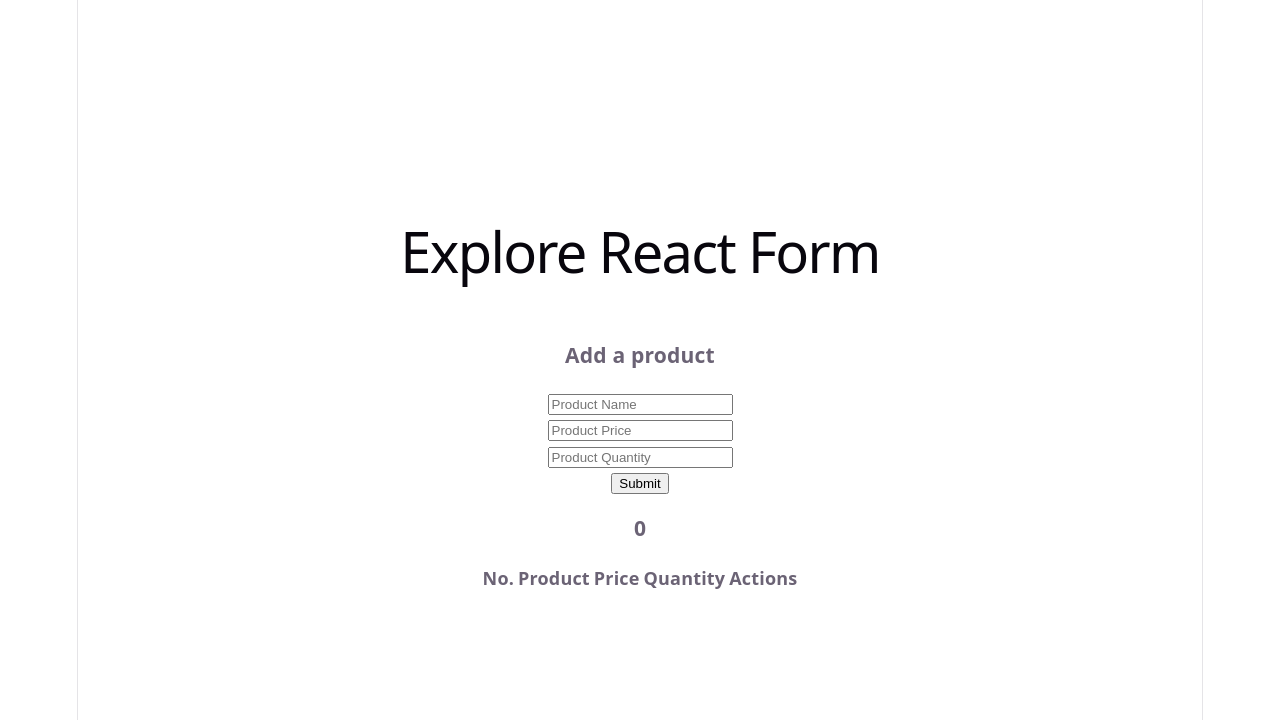
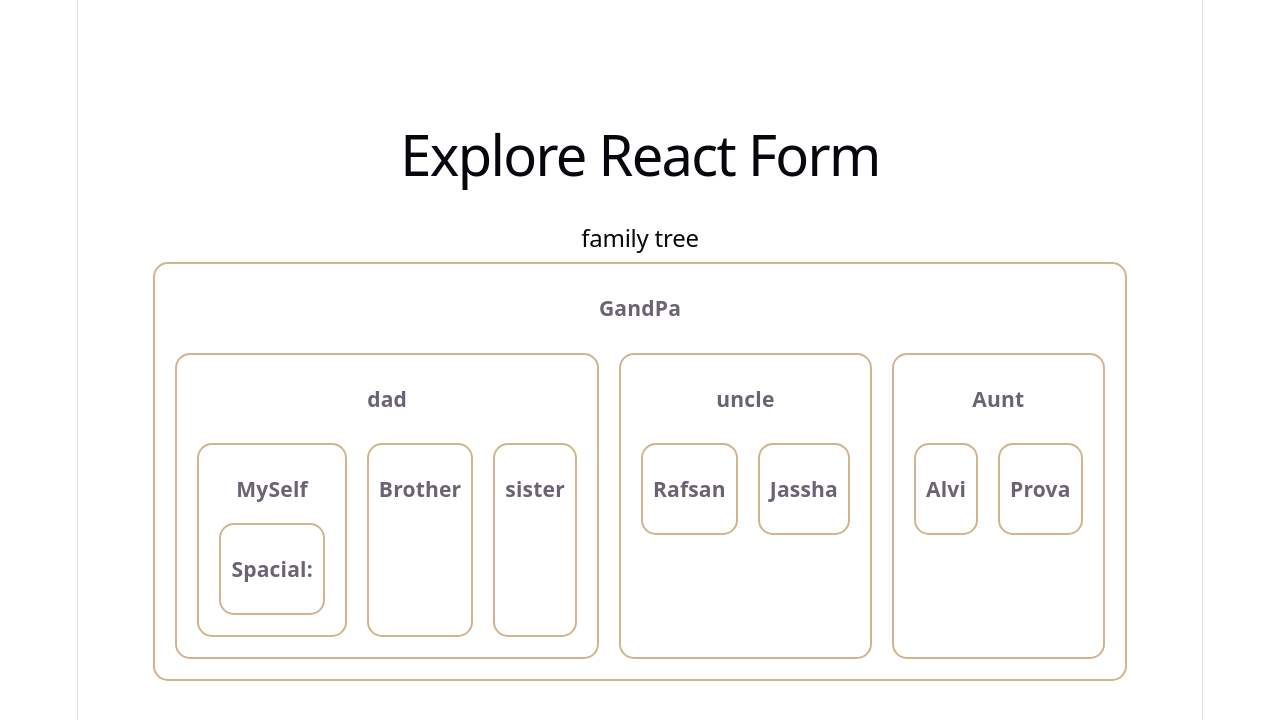
Before and after one commit to 5hoaib21/Context-API-Custom-hooks-MLST-7-MDL-37, a React (Vite) app: page / in a window 1280 px wide. Shown: the top 720 px of the page. Built offline with nearby package versions, Linux system fonts and the light colour scheme.

Commit message:
Create a Family Component Tree structure

```diff
--- a/src/App.jsx
+++ b/src/App.jsx
@@ -1,6 +1,7 @@
 
 import './App.css'
 import ControlledField from './components/ControlledField/ControlledField'
+import FamilyTree from './components/FamilyTree/FamilyTree'
 import FormAction from './components/FormAction/FormAction'
 import ProductManagement from './components/ProductManagement/ProductManagement'
 import SimpleForm from './components/SimpleForm/SimpleForm'
@@ -21,7 +22,8 @@
           {/* <FormAction /> */}
           {/* <ControlledField /> */}
           {/* <UnControlledField /> */}
-          <ProductManagement />
+          {/* <ProductManagement /> */}
+          <FamilyTree />
 
       </section>
 
--- /dev/null
+++ b/src/components/FamilyTree/Ant.jsx
@@ -0,0 +1,16 @@
+import React from 'react';
+import Cousin from './Cousin';
+
+const Ant = () => {
+  return (
+    <div>
+      <h3>Aunt</h3>
+        <section className='flex'>
+        <Cousin name='Alvi' />
+        <Cousin name='Prova' />
+      </section>
+    </div>
+  );
+};
+
+export default Ant;
--- /dev/null
+++ b/src/components/FamilyTree/Bro.jsx
@@ -0,0 +1,11 @@
+import React from 'react';
+
+const Bro = () => {
+  return (
+    <div>
+      <h3>Brother</h3>
+    </div>
+  );
+};
+
+export default Bro;
--- /dev/null
+++ b/src/components/FamilyTree/Cousin.jsx
@@ -0,0 +1,11 @@
+import React from 'react';
+
+const Cousin = ({name}) => {
+  return (
+    <div>
+      <h3>{name}</h3>
+    </div>
+  );
+};
+
+export default Cousin;
--- /dev/null
+++ b/src/components/FamilyTree/Dad.jsx
@@ -0,0 +1,19 @@
+import React from 'react';
+import Myself from './Myself';
+import Bro from './Bro';
+import Sis from './Sis';
+
+const Dad = () => {
+  return (
+    <div>
+      <h3>dad</h3>
+      <section className='flex'>
+        <Myself />
+        <Bro />
+        <Sis />
+      </section>
+    </div>
+  );
+};
+
+export default Dad;
--- /dev/null
+++ b/src/components/FamilyTree/FamilyTree.css
@@ -0,0 +1,10 @@
+.familyTree div{
+  border: 2px solid tan;
+  margin: 10px;
+  padding: 10px;
+  border-radius: 15px;
+}
+
+.flex {
+  display: flex;
+}
--- /dev/null
+++ b/src/components/FamilyTree/FamilyTree.jsx
@@ -0,0 +1,15 @@
+import React from 'react';
+import GrandPa from './GrandPa';
+import './FamilyTree.css'
+
+const FamilyTree = () => {
+  const asset = 'diamond'
+  return (
+    <div className='familyTree'>
+      <h2>family tree</h2>
+      <GrandPa />
+    </div>
+  );
+};
+
+export default FamilyTree;
--- /dev/null
+++ b/src/components/FamilyTree/GrandPa.jsx
@@ -0,0 +1,19 @@
+import React from 'react';
+import Dad from './Dad';
+import Uncle from './Uncle';
+import Ant from './Ant';
+
+const GrandPa = () => {
+  return (
+    <div>
+      <h3>GandPa</h3>
+      <section className='flex'>
+        <Dad />
+        <Uncle />
+        <Ant />
+      </section>
+    </div>
+  );
+};
+
+export default GrandPa;
--- /dev/null
+++ b/src/components/FamilyTree/Myself.jsx
@@ -0,0 +1,13 @@
+import React from 'react';
+import Spacial from './Spacial';
+
+const Myself = () => {
+  return (
+    <div>
+      <h3>MySelf</h3>
+      <Spacial />
+    </div>
+  );
+};
+
+export default Myself;
--- /dev/null
+++ b/src/components/FamilyTree/Sis.jsx
@@ -0,0 +1,11 @@
+import React from 'react';
+
+const Sis = () => {
+  return (
+    <div>
+      <h3>sister</h3>
+    </div>
+  );
+};
+
+export default Sis;
--- /dev/null
+++ b/src/components/FamilyTree/Spacial.jsx
@@ -0,0 +1,11 @@
+import React from 'react';
+
+const Spacial = ({name}) => {
+  return (
+    <div>
+      <h3>Spacial: {name}</h3>
+    </div>
+  );
+};
+
+export default Spacial;
--- /dev/null
+++ b/src/components/FamilyTree/Uncle.jsx
@@ -0,0 +1,16 @@
+import React from 'react';
+import Cousin from './Cousin';
+
+const Uncle = () => {
+  return (
+    <div>
+      <h3>uncle</h3>
+      <section className='flex'>
+        <Cousin name='Rafsan' />
+        <Cousin name='Jassha' />
+      </section>
+    </div>
+  );
+};
+
+export default Uncle;
```
